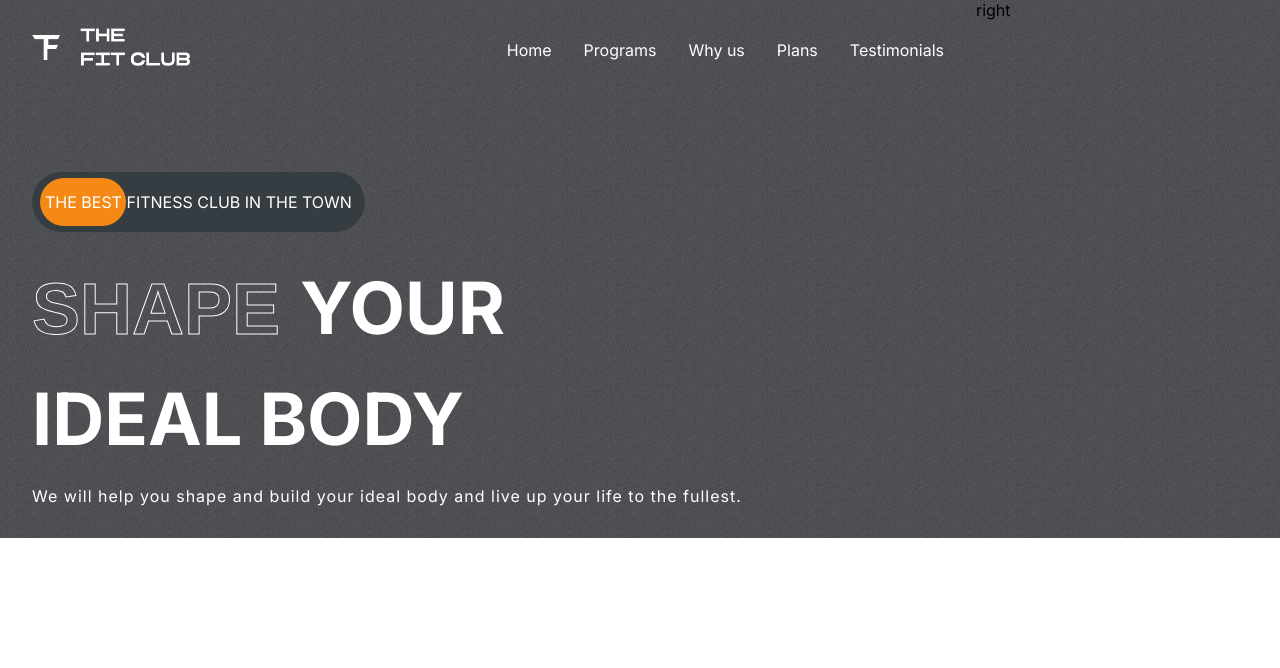
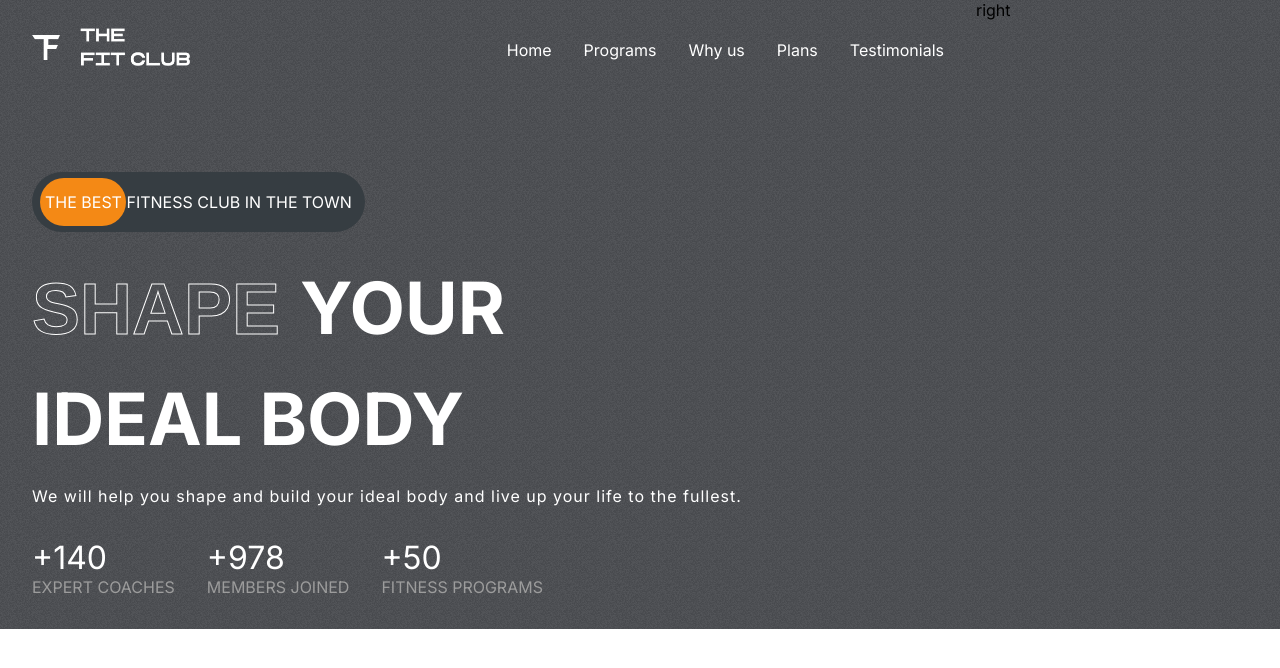
Before and after one commit to AnnaKuliga/react-responsive-gym-app, a React (Create React App) app: page / in a window 1280 px wide. Shown: the top 668 px of the page. Built offline with nearby package versions, Linux system fonts and the light colour scheme.

Commit message:
added figures - information

```diff
--- a/src/components/Hero.css
+++ b/src/components/Hero.css
@@ -55,3 +55,19 @@
   letter-spacing: 1px;
   width: 80%;
 }
+.figures {
+  display: flex;
+  gap: 2rem;
+}
+.figures > div {
+  display: flex;
+  flex-direction: column;
+}
+.figures > div > span:nth-of-type(1) {
+  color: white;
+  font-size: 2rem;
+}
+.figures > div > span:nth-of-type(2) {
+  color: var(--gray);
+  text-transform: uppercase;
+}
--- a/src/components/Hero.jsx
+++ b/src/components/Hero.jsx
@@ -24,8 +24,23 @@
             <span>
               We will help you shape and build your ideal body and live up your
               life to the fullest.
-              {/*25min35s*/}
             </span>
+          </div>
+        </div>
+
+        {/*FIGURES*/}
+        <div className="figures">
+          <div>
+            <span>+140</span>
+            <span>expert coaches</span>
+          </div>
+          <div>
+            <span>+978</span>
+            <span>members joined</span>
+          </div>
+          <div>
+            <span>+50</span>
+            <span>fitness programs</span>
           </div>
         </div>
       </div>
```
